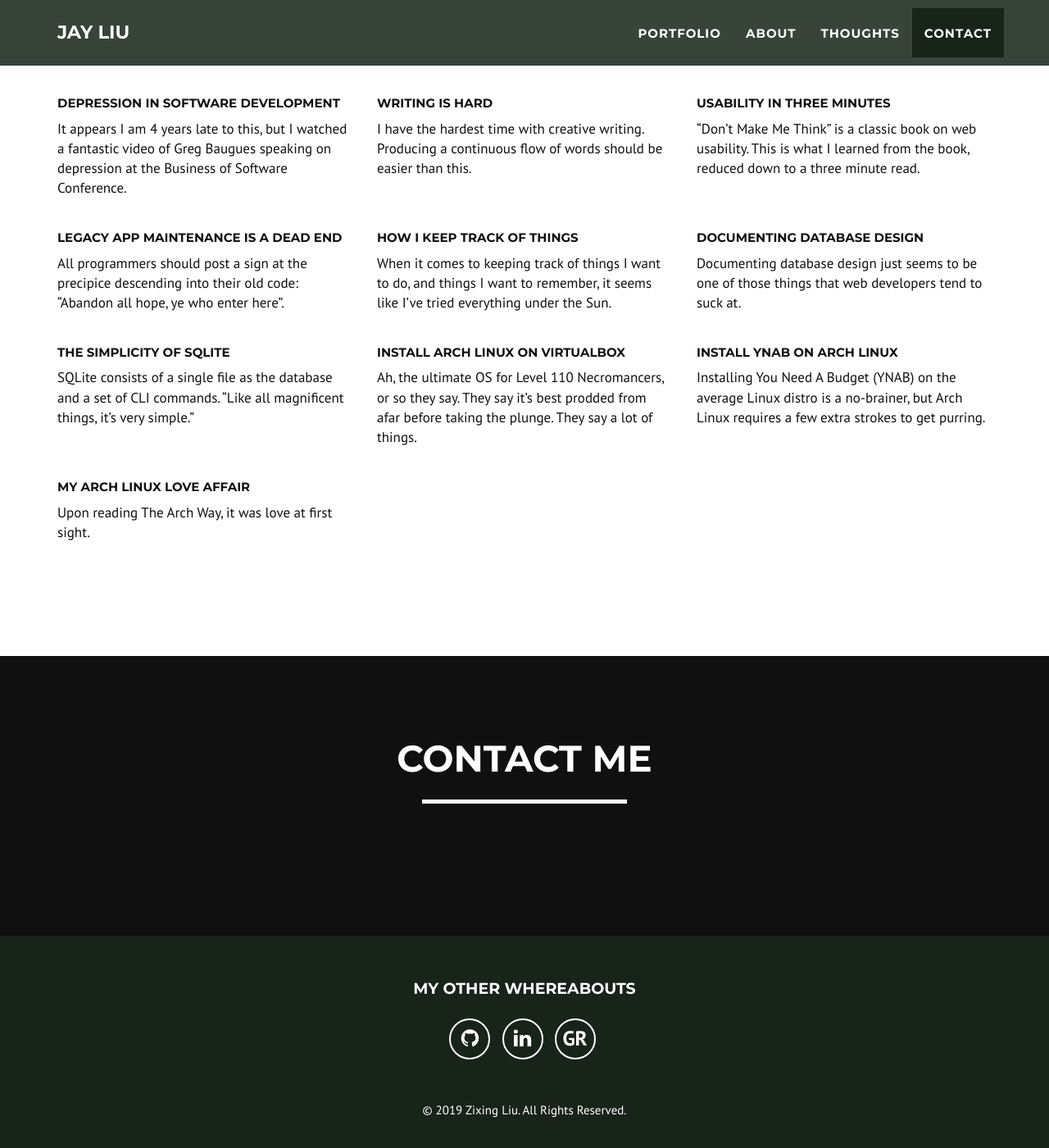
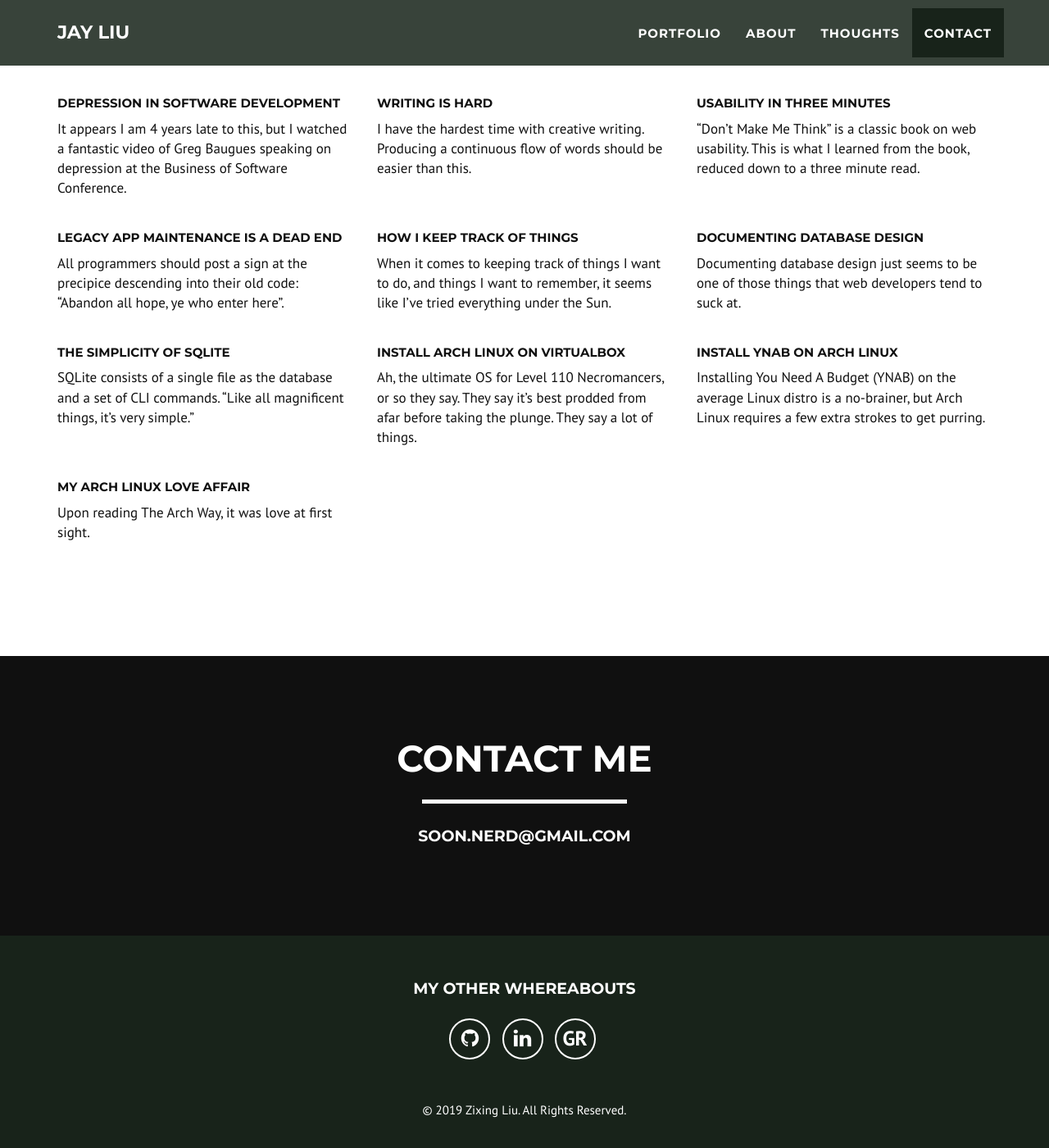
Before and after one commit to j-liu-dev/j-liu-dev.github.io, a Jekyll site: the page built from index.html, in a window 1280 px wide and 1400 px high, scrolled down 3155 px. Shown: the whole window at 82% size. Built offline with Jekyll 4.4.1, drawn with Linux system fonts in a browser that asks for light colours.

Commit message:
email color white

```diff
--- a/_includes/css/custom.css
+++ b/_includes/css/custom.css
@@ -347,6 +347,10 @@ section#contact hr.star-primary::after {
   background-color: #{{ site.color.primary }};
 }
 
+section#contact a {
+  color: #fff !important;
+}
+
 section#contact form div.controls{
     background: #fff;
     margin: 10px;
```
